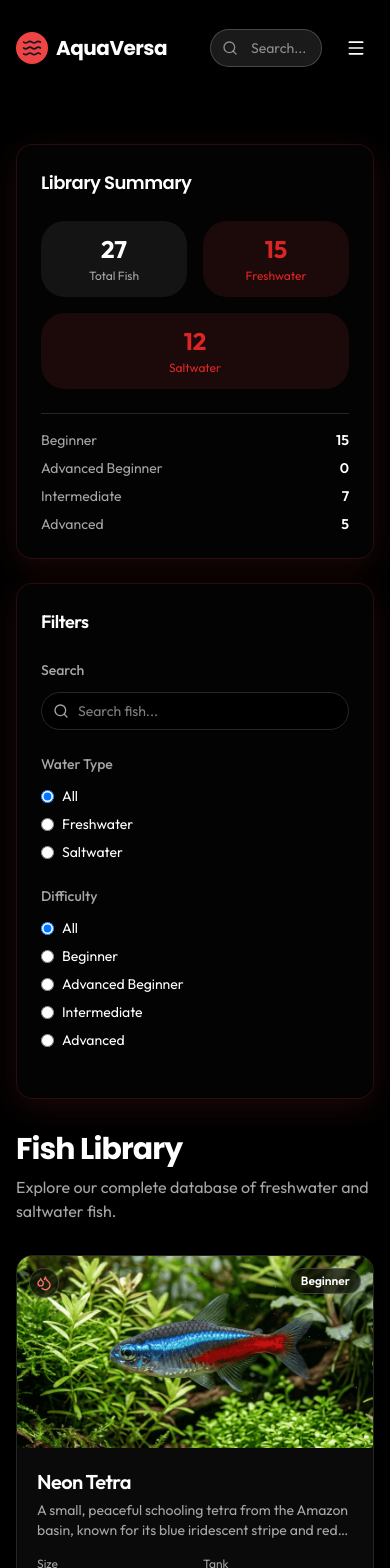
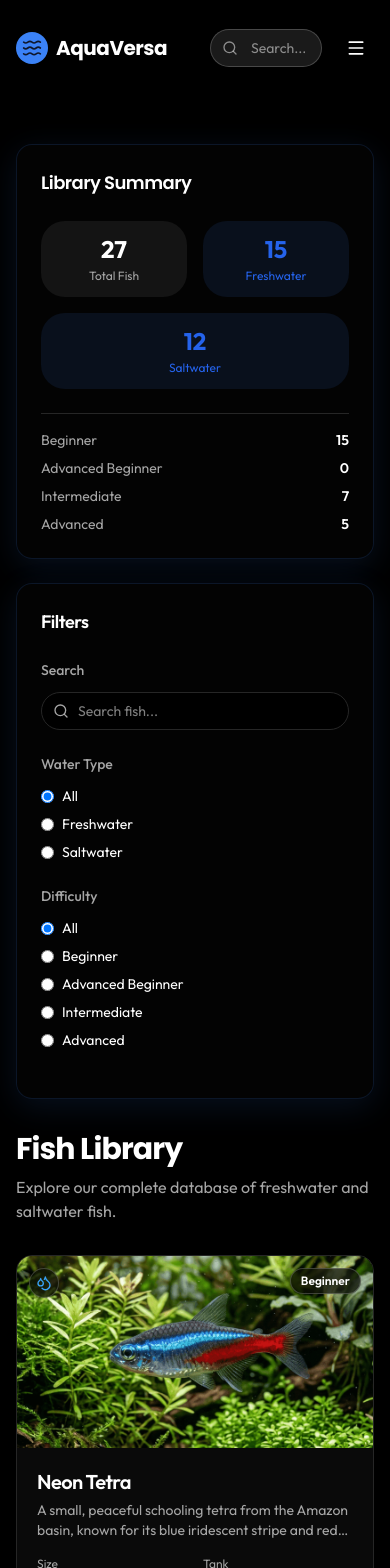
Before and after one commit to roshan773/AquaVersa, a Next.js app: page /fish in a window 390 px wide. Shown: the top 1568 px of the page. Built offline with nearby package versions, Linux system fonts and the light colour scheme.

Commit message:
feat: implement core UI components including Footer, HeroSection, and responsive Navbar with search functionality

```diff
--- a/app/globals.css
+++ b/app/globals.css
@@ -32,84 +32,84 @@
   --radius-lg: var(--radius);
   --radius-xl: calc(var(--radius) + 4px);
 
-  /* Override standard color palettes to Red/Black/White theme */
-  --color-cyan-50: #fff5f5;
-  --color-cyan-100: #fee2e2;
-  --color-cyan-200: #fecaca;
-  --color-cyan-300: #fca5a5;
-  --color-cyan-400: #f87171;
-  --color-cyan-500: #ef4444;
-  --color-cyan-600: #dc2626;
-  --color-cyan-700: #b91c1c;
-  --color-cyan-800: #991b1b;
-  --color-cyan-900: #7f1d1d;
-  --color-cyan-950: #450a0a;
-  --color-cyan-955: #300505;
+  /* Override standard color palettes to Blue/Black/White theme */
+  --color-cyan-50: #f0f7ff;
+  --color-cyan-100: #e0effe;
+  --color-cyan-200: #bae0fd;
+  --color-cyan-300: #7cc2fc;
+  --color-cyan-400: #38a3f8;
+  --color-cyan-500: #3b82f6;
+  --color-cyan-600: #2563eb;
+  --color-cyan-700: #1d4ed8;
+  --color-cyan-800: #1e40af;
+  --color-cyan-900: #1e3a8a;
+  --color-cyan-950: #0f172a;
+  --color-cyan-955: #0a0f1d;
 
-  --color-blue-50: #fff5f5;
-  --color-blue-100: #fee2e2;
-  --color-blue-200: #fecaca;
-  --color-blue-300: #fca5a5;
-  --color-blue-400: #f87171;
-  --color-blue-500: #ef4444;
-  --color-blue-600: #dc2626;
-  --color-blue-750: #b91c1c;
-  --color-blue-955: #300505;
+  --color-blue-50: #f0f7ff;
+  --color-blue-100: #e0effe;
+  --color-blue-200: #bae0fd;
+  --color-blue-300: #7cc2fc;
+  --color-blue-400: #38a3f8;
+  --color-blue-500: #3b82f6;
+  --color-blue-600: #2563eb;
+  --color-blue-750: #1d4ed8;
+  --color-blue-955: #0a0f1d;
 
-  --color-indigo-50: #fff5f5;
-  --color-indigo-100: #fee2e2;
-  --color-indigo-200: #fecaca;
-  --color-indigo-300: #fca5a5;
-  --color-indigo-400: #f87171;
-  --color-indigo-500: #ef4444;
-  --color-indigo-600: #dc2626;
-  --color-indigo-700: #b91c1c;
-  --color-indigo-800: #991b1b;
-  --color-indigo-900: #7f1d1d;
+  --color-indigo-50: #f0f7ff;
+  --color-indigo-100: #e0effe;
+  --color-indigo-200: #bae0fd;
+  --color-indigo-300: #7cc2fc;
+  --color-indigo-400: #38a3f8;
+  --color-indigo-500: #3b82f6;
+  --color-indigo-600: #2563eb;
+  --color-indigo-700: #1d4ed8;
+  --color-indigo-800: #1e40af;
+  --color-indigo-900: #1e3a8a;
 
-  --color-sky-50: #fff5f5;
-  --color-sky-100: #fee2e2;
-  --color-sky-200: #fecaca;
-  --color-sky-300: #fca5a5;
-  --color-sky-400: #f87171;
-  --color-sky-500: #ef4444;
-  --color-sky-600: #dc2626;
-  --color-sky-700: #b91c1c;
-  --color-sky-800: #991b1b;
-  --color-sky-900: #7f1d1d;
+  --color-sky-50: #f0f7ff;
+  --color-sky-100: #e0effe;
+  --color-sky-200: #bae0fd;
+  --color-sky-300: #7cc2fc;
+  --color-sky-400: #38a3f8;
+  --color-sky-500: #3b82f6;
+  --color-sky-600: #2563eb;
+  --color-sky-700: #1d4ed8;
+  --color-sky-800: #1e40af;
+  --color-sky-900: #1e3a8a;
 
-  --color-teal-50: #fff5f5;
-  --color-teal-100: #fee2e2;
-  --color-teal-200: #fecaca;
-  --color-teal-300: #fca5a5;
-  --color-teal-400: #f87171;
-  --color-teal-500: #ef4444;
-  --color-teal-600: #dc2626;
-  --color-teal-700: #b91c1c;
-  --color-teal-800: #991b1b;
-  --color-teal-900: #7f1d1d;
+  --color-teal-50: #f0f7ff;
+  --color-teal-100: #e0effe;
+  --color-teal-200: #bae0fd;
+  --color-teal-300: #7cc2fc;
+  --color-teal-400: #38a3f8;
+  --color-teal-500: #3b82f6;
+  --color-teal-600: #2563eb;
+  --color-teal-700: #1d4ed8;
+  --color-teal-800: #1e40af;
+  --color-teal-900: #1e3a8a;
 
-  --color-emerald-50: #fff5f5;
-  --color-emerald-100: #fee2e2;
-  --color-emerald-200: #fecaca;
-  --color-emerald-300: #fca5a5;
-  --color-emerald-400: #f87171;
-  --color-emerald-500: #ef4444;
-  --color-emerald-600: #dc2626;
-  --color-emerald-700: #b91c1c;
-  --color-emerald-800: #991b1b;
-  --color-emerald-900: #7f1d1d;
+  --color-emerald-50: #f0f7ff;
+  --color-emerald-100: #e0effe;
+  --color-emerald-200: #bae0fd;
+  --color-emerald-300: #7cc2fc;
+  --color-emerald-400: #38a3f8;
+  --color-emerald-500: #3b82f6;
+  --color-emerald-600: #2563eb;
+  --color-emerald-700: #1d4ed8;
+  --color-emerald-800: #1e40af;
+  --color-emerald-900: #1e3a8a;
 
-  --color-amber-50: #fff5f5;
-  --color-amber-100: #fee2e2;
-  --color-amber-200: #fecaca;
-  --color-amber-300: #fca5a5;
-  --color-amber-400: #f87171;
-  --color-amber-500: #ef4444;
-  --color-amber-600: #dc2626;
-  --color-amber-700: #b91c1c;
-  --color-amber-800: #991b1b;
-  --color-amber-900: #7f1d1d;
+  --color-amber-50: #f0f7ff;
+  --color-amber-100: #e0effe;
+  --color-amber-200: #bae0fd;
+  --color-amber-300: #7cc2fc;
+  --color-amber-400: #38a3f8;
+  --color-amber-500: #3b82f6;
+  --color-amber-600: #2563eb;
+  --color-amber-700: #1d4ed8;
+  --color-amber-800: #1e40af;
+  --color-amber-900: #1e3a8a;
 }
 
 @layer base {
@@ -123,7 +123,7 @@
     --popover: 0 0% 4%;
     --popover-foreground: 0 0% 100%;
 
-    --primary: 0 100% 50%;
+    --primary: 220 100% 50%;
     --primary-foreground: 0 0% 0%;
 
     --secondary: 0 0% 85%;
@@ -140,7 +140,7 @@
 
     --border: 0 0% 15%;
     --input: 0 0% 15%;
-    --ring: 0 100% 50%;
+    --ring: 220 100% 50%;
 
     --radius: 1.25rem;
   }
@@ -155,7 +155,7 @@
     --popover: 0 0% 4%;
     --popover-foreground: 0 0% 100%;
 
-    --primary: 0 100% 50%;
+    --primary: 220 100% 50%;
     --primary-foreground: 0 0% 0%;
 
     --secondary: 0 0% 85%;
@@ -172,7 +172,7 @@
 
     --border: 0 0% 15%;
     --input: 0 0% 15%;
-    --ring: 0 100% 50%;
+    --ring: 220 100% 50%;
   }
 
   * {
@@ -191,32 +191,32 @@
   }
 }
 
-/* Glassmorphism Red styles */
+/* Glassmorphism Blue styles */
 .glass {
   background-color: rgb(4 4 4 / 0.75);
   backdrop-filter: blur(16px);
-  border: 1px solid rgb(239 68 68 / 0.15);
-  box-shadow: 0 8px 32px 0 rgba(239, 68, 68, 0.12);
+  border: 1px solid rgb(59 130 246 / 0.15);
+  box-shadow: 0 8px 32px 0 rgba(59, 130, 246, 0.12);
 }
 
 .dark .glass {
   background-color: rgb(4 4 4 / 0.75);
   backdrop-filter: blur(16px);
-  border: 1px solid rgb(239 68 68 / 0.15);
-  box-shadow: 0 8px 32px 0 rgba(239, 68, 68, 0.12);
+  border: 1px solid rgb(59 130 246 / 0.15);
+  box-shadow: 0 8px 32px 0 rgba(59, 130, 246, 0.12);
 }
 
-/* Accent Red utilities */
-.glow-red {
-  box-shadow: 0 0 15px 3px rgba(239, 68, 68, 0.2);
+/* Accent Blue utilities */
+.glow-blue {
+  box-shadow: 0 0 15px 3px rgba(59, 130, 246, 0.2);
 }
 
-.text-glow-red {
-  text-shadow: 0 0 8px rgba(239, 68, 68, 0.5);
+.text-glow-blue {
+  text-shadow: 0 0 8px rgba(59, 130, 246, 0.5);
 }
 
-.text-gradient-red {
-  background: linear-gradient(135deg, #ffffff 40%, #ef4444 85%, #b91c1c 100%);
+.text-gradient-blue {
+  background: linear-gradient(135deg, #ffffff 40%, #3b82f6 85%, #1d4ed8 100%);
   -webkit-background-clip: text;
   -webkit-text-fill-color: transparent;
 }
@@ -251,9 +251,9 @@
   background: #000000;
 }
 ::-webkit-scrollbar-thumb {
-  background: #dc2626;
+  background: #2563eb;
   border-radius: 3px;
 }
 ::-webkit-scrollbar-thumb:hover {
-  background: #ef4444;
+  background: #3b82f6;
 }
--- a/components/navbar/Navbar.tsx
+++ b/components/navbar/Navbar.tsx
@@ -43,13 +43,13 @@ export default function Navbar() {
     return () => window.removeEventListener("scroll", handleScroll);
   }, []);
 
-  const linkClass = "text-sm font-semibold tracking-wide transition-all duration-300 hover:text-red-500 text-white/90";
-  const btnClass = "text-sm font-semibold tracking-wide transition-all duration-300 flex items-center gap-1 hover:text-red-500 text-white/90 focus:outline-none";
+  const linkClass = "text-sm font-semibold tracking-wide transition-all duration-300 hover:text-blue-500 text-white/90";
+  const btnClass = "text-sm font-semibold tracking-wide transition-all duration-300 flex items-center gap-1 hover:text-blue-500 text-white/90 focus:outline-none";
 
   return (
     <nav className={`sticky top-0 z-50 w-full transition-all duration-300 ${
       isScrolled
-        ? "bg-black/90 backdrop-blur-md border-b border-red-500/20 shadow-[0_4px_20px_rgba(239,68,68,0.05)] py-2"
+        ? "bg-black/90 backdrop-blur-md border-b border-blue-500/20 shadow-[0_4px_20px_rgba(59,130,246,0.05)] py-2"
         : "bg-transparent border-transparent shadow-none py-4"
     }`}>
       <div className="container mx-auto px-4 max-w-7xl h-16 flex items-center justify-between">
@@ -83,10 +83,10 @@ export default function Navbar() {
                   animate={{ opacity: 1, y: 0, scale: 1 }}
                   exit={{ opacity: 0, y: 10, scale: 0.95 }}
                   transition={{ duration: 0.2 }}
-                  className="absolute top-16 left-1/2 -translate-x-1/2 w-[800px] bg-black/95 backdrop-blur-md border border-red-500/25 rounded-2xl p-6 shadow-[0_10px_40px_rgba(239,68,68,0.15)] grid grid-cols-2 gap-6 z-50 text-left"
+                  className="absolute top-16 left-1/2 -translate-x-1/2 w-[800px] bg-black/95 backdrop-blur-md border border-blue-500/25 rounded-2xl p-6 shadow-[0_10px_40px_rgba(59,130,246,0.15)] grid grid-cols-2 gap-6 z-50 text-left"
                 >
-                  <div className="group flex flex-col gap-3 p-4 rounded-xl hover:bg-white/5 transition-all border border-transparent hover:border-red-500/20 text-white">
-                    <Link href="/fish/freshwater" className="block relative w-full h-32 rounded-lg overflow-hidden bg-slate-900 border border-red-500/10">
+                  <div className="group flex flex-col gap-3 p-4 rounded-xl hover:bg-white/5 transition-all border border-transparent hover:border-blue-500/20 text-white">
+                    <Link href="/fish/freshwater" className="block relative w-full h-32 rounded-lg overflow-hidden bg-slate-900 border border-blue-500/10">
                       <Image
                         src="/images/betta.png"
                         alt="Freshwater"
@@ -94,22 +94,22 @@ export default function Navbar() {
                         className="object-cover opacity-80 group-hover:scale-105 transition-transform duration-500"
                         sizes="350px"
                       />
-                      <div className="absolute top-3 left-3 bg-black/80 backdrop-blur-sm p-1.5 rounded-md border border-red-500/20">
+                      <div className="absolute top-3 left-3 bg-black/80 backdrop-blur-sm p-1.5 rounded-md border border-blue-500/20">
                         <Droplets className="w-4 h-4 text-cyan-500" />
                       </div>
                     </Link>
                     <div>
-                      <Link href="/fish/freshwater" className="inline-block group-hover:text-red-500 transition-colors">
+                      <Link href="/fish/freshwater" className="inline-block group-hover:text-blue-500 transition-colors">
                         <h3 className="font-semibold text-lg">Freshwater Fish</h3>
                       </Link>
                       <p className="text-sm text-slate-400 mt-1 leading-relaxed">Explore colorful species perfect for planted aquariums.</p>
-                      <p className="text-xs font-semibold text-red-500 mt-2 mb-3">{fwFish.length} Species Available</p>
+                      <p className="text-xs font-semibold text-blue-500 mt-2 mb-3">{fwFish.length} Species Available</p>
                       <div className="grid grid-cols-2 gap-x-4 gap-y-2 mt-2 pt-2 border-t border-slate-800">
                         {fwFish.slice(0, 6).map((fish) => (
                           <Link
                             key={fish.id}
                             href={`/fish/freshwater/${fish.slug}`}
-                            className="text-xs text-slate-400 hover:text-red-550 transition-colors truncate"
+                            className="text-xs text-slate-400 hover:text-blue-500 transition-colors truncate"
                             onClick={() => setActiveDropdown(null)}
                           >
                             • {fish.name}
@@ -119,8 +119,8 @@ export default function Navbar() {
                     </div>
                   </div>
 
-                  <div className="group flex flex-col gap-3 p-4 rounded-xl hover:bg-white/5 transition-all border border-transparent hover:border-red-500/20 text-white">
-                    <Link href="/fish/saltwater" className="block relative w-full h-32 rounded-lg overflow-hidden bg-slate-900 border border-red-500/10">
+                  <div className="group flex flex-col gap-3 p-4 rounded-xl hover:bg-white/5 transition-all border border-transparent hover:border-blue-500/20 text-white">
+                    <Link href="/fish/saltwater" className="block relative w-full h-32 rounded-lg overflow-hidden bg-slate-900 border border-blue-500/10">
                       <Image
                         src="/images/angelfish.png"
                         alt="Saltwater"
@@ -128,22 +128,22 @@ export default function Navbar() {
                         className="object-cover opacity-80 group-hover:scale-105 transition-transform duration-500"
                         sizes="350px"
                       />
-                      <div className="absolute top-3 left-3 bg-black/80 backdrop-blur-sm p-1.5 rounded-md border border-red-500/20">
-                        <Anchor className="w-4 h-4 text-red-500" />
+                      <div className="absolute top-3 left-3 bg-black/80 backdrop-blur-sm p-1.5 rounded-md border border-blue-500/20">
+                        <Anchor className="w-4 h-4 text-blue-500" />
                       </div>
                     </Link>
                     <div>
-                      <Link href="/fish/saltwater" className="inline-block group-hover:text-red-500 transition-colors">
+                      <Link href="/fish/saltwater" className="inline-block group-hover:text-blue-500 transition-colors">
                         <h3 className="font-semibold text-lg">Saltwater Fish</h3>
                       </Link>
                       <p className="text-sm text-slate-400 mt-1 leading-relaxed">Discover marine life for your reef or fish-only setup.</p>
-                      <p className="text-xs font-semibold text-red-550 mt-2 mb-3">{swFish.length} Species Available</p>
+                      <p className="text-xs font-semibold text-blue-500 mt-2 mb-3">{swFish.length} Species Available</p>
                       <div className="grid grid-cols-2 gap-x-4 gap-y-2 mt-2 pt-2 border-t border-slate-800">
                         {swFish.slice(0, 6).map((fish) => (
                           <Link
                             key={fish.id}
                             href={`/fish/saltwater/${fish.slug}`}
-                            className="text-xs text-slate-400 hover:text-red-550 transition-colors truncate"
+                            className="text-xs text-slate-400 hover:text-blue-500 transition-colors truncate"
                             onClick={() => setActiveDropdown(null)}
                           >
                             • {fish.name}
@@ -176,7 +176,7 @@ export default function Navbar() {
                   animate={{ opacity: 1, y: 0, scale: 1 }}
                   exit={{ opacity: 0, y: 10, scale: 0.95 }}
                   transition={{ duration: 0.2 }}
-                  className="absolute top-16 left-1/2 -translate-x-1/2 w-48 bg-black/95 backdrop-blur-md border border-red-500/25 rounded-2xl p-3 shadow-[0_10px_40px_rgba(239,68,68,0.15)] z-50 text-left flex flex-col gap-1.5"
+                  className="absolute top-16 left-1/2 -translate-x-1/2 w-48 bg-black/95 backdrop-blur-md border border-blue-500/25 rounded-2xl p-3 shadow-[0_10px_40px_rgba(59,130,246,0.15)] z-50 text-left flex flex-col gap-1.5"
                 >
                   <Link href="/guides" className="px-3 py-2 text-xs font-semibold text-slate-300 hover:bg-slate-800 rounded-lg" onClick={() => setActiveDropdown(null)}>All Guides</Link>
                   <Link href="/start-aquarium" className="px-3 py-2 text-xs font-semibold text-slate-300 hover:bg-slate-800 rounded-lg" onClick={() => setActiveDropdown(null)}>First Aquarium Setup</Link>
@@ -203,9 +203,9 @@ export default function Navbar() {
                   animate={{ opacity: 1, y: 0, scale: 1 }}
                   exit={{ opacity: 0, y: 10, scale: 0.95 }}
                   transition={{ duration: 0.2 }}
-                  className="absolute top-16 right-0 w-[480px] bg-black/95 backdrop-blur-md border border-red-500/25 rounded-2xl p-5 shadow-[0_10px_40px_rgba(239,68,68,0.15)] z-50 text-left grid grid-cols-2 gap-x-6 gap-y-1.5"
+                  className="absolute top-16 right-0 w-[480px] bg-black/95 backdrop-blur-md border border-blue-500/25 rounded-2xl p-5 shadow-[0_10px_40px_rgba(59,130,246,0.15)] z-50 text-left grid grid-cols-2 gap-x-6 gap-y-1.5"
                 >
-                  <div className="col-span-2 border-b border-slate-800 pb-2 mb-2 font-bold text-xs text-red-500 uppercase tracking-wider">
+                  <div className="col-span-2 border-b border-slate-800 pb-2 mb-2 font-bold text-xs text-blue-500 uppercase tracking-wider">
                     Interactive Toolkit
                   </div>
                   <Link href="/tank-size" className="p-2 text-xs font-semibold text-slate-300 hover:bg-slate-800 rounded-lg" onClick={() => setActiveDropdown(null)}>📐 Aquarium Calculator</Link>
@@ -218,7 +218,7 @@ export default function Navbar() {
                   <Link href="/aquascape-planner" className="p-2 text-xs font-semibold text-slate-300 hover:bg-slate-800 rounded-lg" onClick={() => setActiveDropdown(null)}>🪵 Aquascape Planner</Link>
                   <Link href="/symptom-checker" className="p-2 text-xs font-semibold text-slate-300 hover:bg-slate-800 rounded-lg" onClick={() => setActiveDropdown(null)}>🩺 Symptom Checker</Link>
                   <Link href="/quiz" className="p-2 text-xs font-semibold text-slate-300 hover:bg-slate-800 rounded-lg" onClick={() => setActiveDropdown(null)}>🎓 Aquarium Science Quiz</Link>
-                  <Link href="/achievements" className="p-2 text-xs font-bold text-red-500 hover:text-red-400 rounded-lg col-span-2 border-t border-slate-800 mt-2 pt-2 text-center" onClick={() => setActiveDropdown(null)}>🏆 View Your Achievements</Link>
+                  <Link href="/achievements" className="p-2 text-xs font-bold text-blue-500 hover:text-blue-400 rounded-lg col-span-2 border-t border-slate-800 mt-2 pt-2 text-center" onClick={() => setActiveDropdown(null)}>🏆 View Your Achievements</Link>
                 </motion.div>
               )}
             </AnimatePresence>
@@ -236,7 +236,7 @@ export default function Navbar() {
               placeholder="Search..."
               value={searchQuery}
               onChange={(e) => setSearchQuery(e.target.value)}
-              className="w-28 sm:w-36 lg:w-48 pl-10 pr-4 py-2 rounded-full border text-sm transition-all duration-300 focus:outline-none focus:ring-2 focus:ring-red-500 bg-white/10 text-white placeholder-white/50 border-white/20 focus:bg-white/20"
+              className="w-28 sm:w-36 lg:w-48 pl-10 pr-4 py-2 rounded-full border text-sm transition-all duration-300 focus:outline-none focus:ring-2 focus:ring-blue-500 bg-white/10 text-white placeholder-white/50 border-white/20 focus:bg-white/20"
             />
           </form>
           <button className="lg:hidden p-2 rounded-full hover:bg-white/15 text-white cursor-pointer" onClick={toggleMobileMenu}>
@@ -267,21 +267,21 @@ export default function Navbar() {
               className="fixed top-16 right-0 w-full sm:w-80 h-[calc(100vh-4rem)] bg-black/95 backdrop-blur-lg border-l border-slate-800 shadow-2xl z-40 overflow-y-auto lg:hidden"
             >
               <div className="flex flex-col p-6 gap-6 text-left">
-                <Link href="/" className="font-semibold text-lg hover:text-red-500 transition-colors text-white" onClick={toggleMobileMenu}>Home</Link>
+                <Link href="/" className="font-semibold text-lg hover:text-blue-500 transition-colors text-white" onClick={toggleMobileMenu}>Home</Link>
 
                 <div className="border-t border-slate-850 pt-4">
                   <span className="text-slate-400 text-xs uppercase tracking-wider font-bold mb-3 block">Species Library</span>
                   <div className="flex flex-col gap-3 pl-2">
-                    <Link href="/fish/freshwater" className="font-semibold text-base hover:text-red-500 transition-colors flex items-center gap-2 text-slate-200" onClick={toggleMobileMenu}>
+                    <Link href="/fish/freshwater" className="font-semibold text-base hover:text-blue-500 transition-colors flex items-center gap-2 text-slate-200" onClick={toggleMobileMenu}>
                       <Droplets className="w-5 h-5 text-cyan-500" /> Freshwater Fish
                     </Link>
-                    <Link href="/fish/saltwater" className="font-semibold text-base hover:text-red-500 transition-colors flex items-center gap-2 text-slate-200" onClick={toggleMobileMenu}>
-                      <Anchor className="w-5 h-5 text-red-500" /> Saltwater Fish
+                    <Link href="/fish/saltwater" className="font-semibold text-base hover:text-blue-500 transition-colors flex items-center gap-2 text-slate-200" onClick={toggleMobileMenu}>
+                      <Anchor className="w-5 h-5 text-blue-500" /> Saltwater Fish
                     </Link>
-                    <Link href="/plants" className="font-semibold text-base hover:text-red-500 transition-colors flex items-center gap-2 text-slate-200" onClick={toggleMobileMenu}>
+                    <Link href="/plants" className="font-semibold text-base hover:text-blue-500 transition-colors flex items-center gap-2 text-slate-200" onClick={toggleMobileMenu}>
                       <LeafIcon className="w-5 h-5 text-emerald-500" /> Aquatic Plants
                     </Link>
-                    <Link href="/equipment" className="font-semibold text-base hover:text-red-500 transition-colors flex items-center gap-2 text-slate-200" onClick={toggleMobileMenu}>
+                    <Link href="/equipment" className="font-semibold text-base hover:text-blue-500 transition-colors flex items-center gap-2 text-slate-200" onClick={toggleMobileMenu}>
                       <SettingsIcon className="w-5 h-5 text-amber-500" /> Equipment Gear
                     </Link>
                   </div>
@@ -290,26 +290,26 @@ export default function Navbar() {
                 <div className="border-t border-slate-850 pt-4">
                   <span className="text-slate-400 text-xs uppercase tracking-wider font-bold mb-3 block">Setup Guides</span>
                   <div className="flex flex-col gap-3 pl-2 text-slate-350">
-                    <Link href="/start-aquarium" className="text-sm font-semibold hover:text-red-500" onClick={toggleMobileMenu}>• First Setup Guide</Link>
-                    <Link href="/water-params" className="text-sm font-semibold hover:text-red-500" onClick={toggleMobileMenu}>• Water Chemistry Guide</Link>
-                    <Link href="/diseases" className="text-sm font-semibold hover:text-red-500" onClick={toggleMobileMenu}>• Diseases & Treatments</Link>
+                    <Link href="/start-aquarium" className="text-sm font-semibold hover:text-blue-500" onClick={toggleMobileMenu}>• First Setup Guide</Link>
+                    <Link href="/water-params" className="text-sm font-semibold hover:text-blue-500" onClick={toggleMobileMenu}>• Water Chemistry Guide</Link>
+                    <Link href="/diseases" className="text-sm font-semibold hover:text-blue-500" onClick={toggleMobileMenu}>• Diseases & Treatments</Link>
                   </div>
                 </div>
 
                 <div className="border-t border-slate-850 pt-4">
                   <span className="text-slate-400 text-xs uppercase tracking-wider font-bold mb-3 block">Interactive Tools</span>
                   <div className="grid grid-cols-1 gap-3 pl-2 text-sm font-semibold text-slate-350">
-                    <Link href="/tank-size" className="hover:text-red-500" onClick={toggleMobileMenu}>📐 Aquarium Calculator</Link>
-                    <Link href="/water-analyzer" className="hover:text-red-500" onClick={toggleMobileMenu}>🧪 Water Analyzer</Link>
-                    <Link href="/compatibility" className="hover:text-red-500" onClick={toggleMobileMenu}>⚖️ Compatibility Checker</Link>
-                    <Link href="/stocking-planner" className="hover:text-red-500" onClick={toggleMobileMenu}>📊 Stocking Planner</Link>
-                    <Link href="/fish-finder" className="hover:text-red-500" onClick={toggleMobileMenu}>🔍 Fish Recommendation</Link>
+                    <Link href="/tank-size" className="hover:text-blue-500" onClick={toggleMobileMenu}>📐 Aquarium Calculator</Link>
+                    <Link href="/water-analyzer" className="hover:text-blue-500" onClick={toggleMobileMenu}>🧪 Water Analyzer</Link>
+                    <Link href="/compatibility" className="hover:text-blue-500" onClick={toggleMobileMenu}>⚖️ Compatibility Checker</Link>
+                    <Link href="/stocking-planner" className="hover:text-blue-500" onClick={toggleMobileMenu}>📊 Stocking Planner</Link>
+                    <Link href="/fish-finder" className="hover:text-blue-500" onClick={toggleMobileMenu}>🔍 Fish Recommendation</Link>
                     <Link href="/equipment-wizard" className="hover:text-red-500" onClick={toggleMobileMenu}>⚙️ Equipment Wizard</Link>
-                    <Link href="/budget-calculator" className="hover:text-red-500" onClick={toggleMobileMenu}>💵 Budget Calculator</Link>
-                    <Link href="/aquascape-planner" className="hover:text-red-500" onClick={toggleMobileMenu}>🪵 Aquascape Planner</Link>
-                    <Link href="/symptom-checker" className="hover:text-red-500" onClick={toggleMobileMenu}>🩺 Symptom Checker</Link>
-                    <Link href="/quiz" className="hover:text-red-500 border-t border-slate-800 pt-3 mt-1" onClick={toggleMobileMenu}>🎓 Aquarium Quiz</Link>
-                    <Link href="/achievements" className="text-red-500 font-bold" onClick={toggleMobileMenu}>🏆 View Achievements</Link>
+                    <Link href="/budget-calculator" className="hover:text-blue-500" onClick={toggleMobileMenu}>💵 Budget Calculator</Link>
+                    <Link href="/aquascape-planner" className="hover:text-blue-500" onClick={toggleMobileMenu}>🪵 Aquascape Planner</Link>
+                    <Link href="/symptom-checker" className="hover:text-blue-500" onClick={toggleMobileMenu}>🩺 Symptom Checker</Link>
+                    <Link href="/quiz" className="hover:text-blue-500 border-t border-slate-800 pt-3 mt-1" onClick={toggleMobileMenu}>🎓 Aquarium Quiz</Link>
+                    <Link href="/achievements" className="text-blue-500 font-bold" onClick={toggleMobileMenu}>🏆 View Achievements</Link>
                   </div>
                 </div>
               </div>
```
Also changed, not shown: components/footer/Footer.tsx (+13 -13 lines), components/home/HeroSection.tsx (+7 -7 lines), components/home/StatsStrip.tsx (+10 -10 lines).
